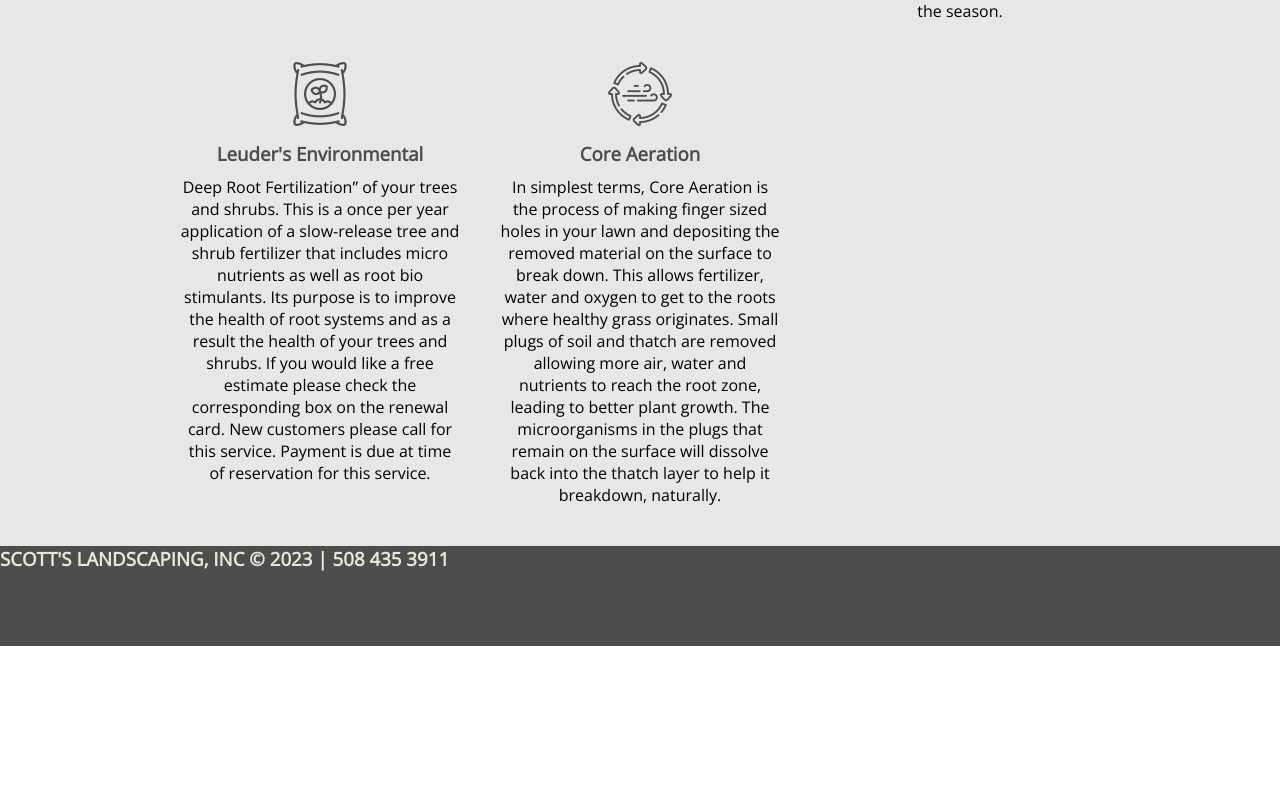
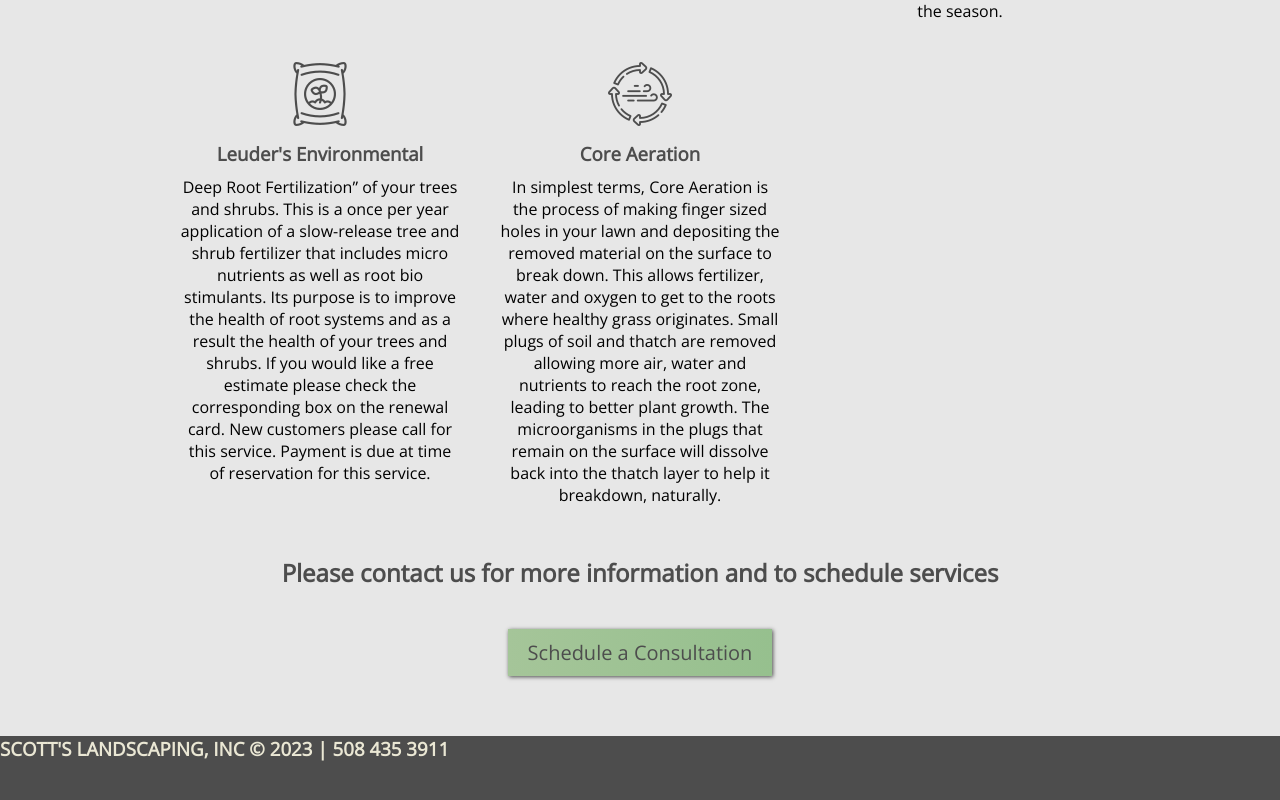
Before and after one commit to cbowman422/scottslandscaping, a React (Create React App) app: page /services in a window 1280 px wide. Shown: the part 1351-2151 px from the top of the page. Before the commit the page ends 1997 px from the top, so only its background shows below. Built offline with nearby package versions, Linux system fonts and the light colour scheme.

Commit message:
testimonial margins

```diff
--- a/src/css/About.css
+++ b/src/css/About.css
@@ -201,10 +201,10 @@
 }
 
 .about-testimonials-content-p-containers{
-  max-width: 240px;
+  max-width: 220px;
   height: 510px;
   overflow-y: scroll ;
-  margin: 0px 8px;
+  margin: 0px 14px;
 }
 
 .about-testimonials-content-p-containers p{
@@ -269,10 +269,10 @@
   }
 
   .about-testimonials-content-p-containers{
-    max-width: 250px;
+    max-width: 240px;
     height: 510px;
     overflow-y: scroll ;
-    margin: 0 10px;
+    margin: 0 20px;
   }
 
   .about-testimonials-content-p-containers p{
@@ -339,10 +339,10 @@
   }
 
   .about-testimonials-content-p-containers{
-    max-width: 310px;
+    max-width: 280px;
     height: 510px;
     overflow-y: scroll ;
-    margin: 0 10px;
+    margin: 0 20px;
   }
 
   .about-testimonials-content-p-containers p{
@@ -381,7 +381,7 @@
 
     .about-section-p{
       font-size: 20px;
-      margin: 10px 200px;
+      margin: 10px 300px;
     }
 
 
@@ -414,7 +414,7 @@
       max-width: 310px;
       height: 510px;
       overflow-y: scroll ;
-      margin: 0 10px;
+      margin: 0 30px;
     }
 
     .about-testimonials-content-p-containers p{
--- a/src/css/Home.css
+++ b/src/css/Home.css
@@ -86,7 +86,7 @@
 .home-bio{
   margin: 10px;
   text-align: center;
-  max-width: 600px;
+  max-width: 800px;
   font-size: 18px;
   color: var(--black);
 }
--- a/src/css/Services.css
+++ b/src/css/Services.css
@@ -38,6 +38,36 @@ align-items: center;
 
 }
 
+.services-a-header{
+  color: var(--black);
+  margin: 30px 0 0 0;
+  text-align: center;
+  padding: 0 10px;
+  font-size: 24px;
+}
+
+.services-a{
+  color: var(--black);
+  font-size: 18px;
+  background-image: linear-gradient(90deg,var(--lightgreen), var(--green));
+  background-size: 300% auto;
+  padding: 10px 20px;
+  box-shadow: 1px 1px 4px var(--black);
+  transition: var(--transition);
+  text-decoration: none;
+  margin: 40px;
+}
+
+
+.services-a:hover{
+  background-position: right center;
+  box-shadow: 1px 1px 6px var(--black);
+  color: var(--purple);
+  cursor: pointer;
+  font-size: 18.5px;
+}
+
+
 
 
 @media all and (min-width: 640px) and (max-width: 799px){
@@ -68,6 +98,14 @@ align-items: center;
     grid-template-columns: 1fr 1fr;
   }
 
+  .services-a{
+    font-size: 20px;
+  }
+
+  .services-a:hover{
+    font-size: 20.5px;
+  }
+
 }
 
 
@@ -84,4 +122,12 @@ align-items: center;
     grid-template-columns: 1fr 1fr 1fr;
   }
 
+  .services-a{
+    font-size: 20px;
+  }
+
+  .services-a:hover{
+    font-size: 20.5px;
+  }
+
 }
--- a/src/pages/Services.js
+++ b/src/pages/Services.js
@@ -40,6 +40,8 @@ const Services = () => {
           }       )
         }
       </div>
+      <h3 className="services-a-header"> Please contact us for more information and to schedule services</h3>
+      <a href='./contact' className="services-a">Schedule a Consultation</a>
     </div>
     :
     <p> Loading ... </p>
```
